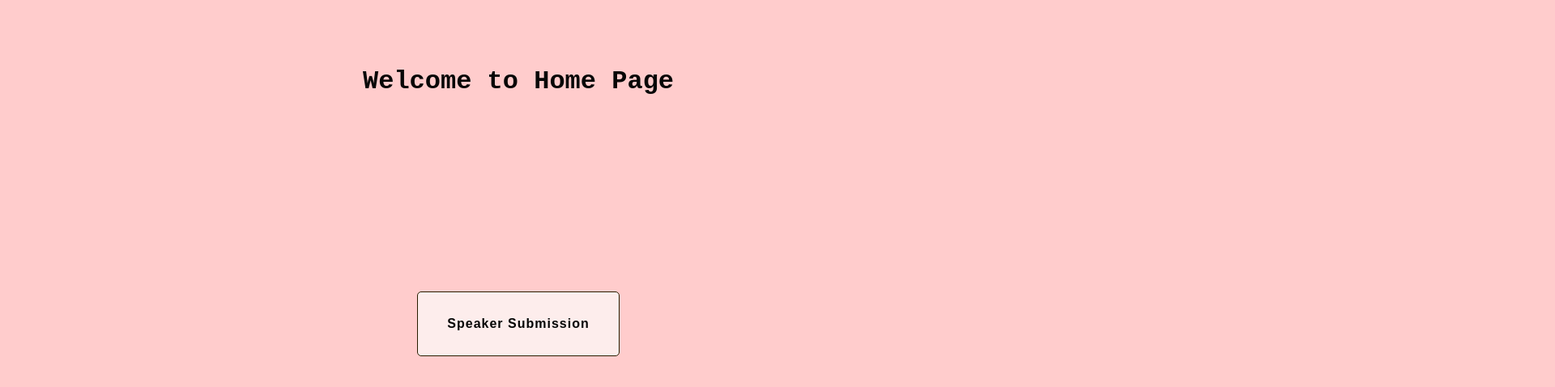
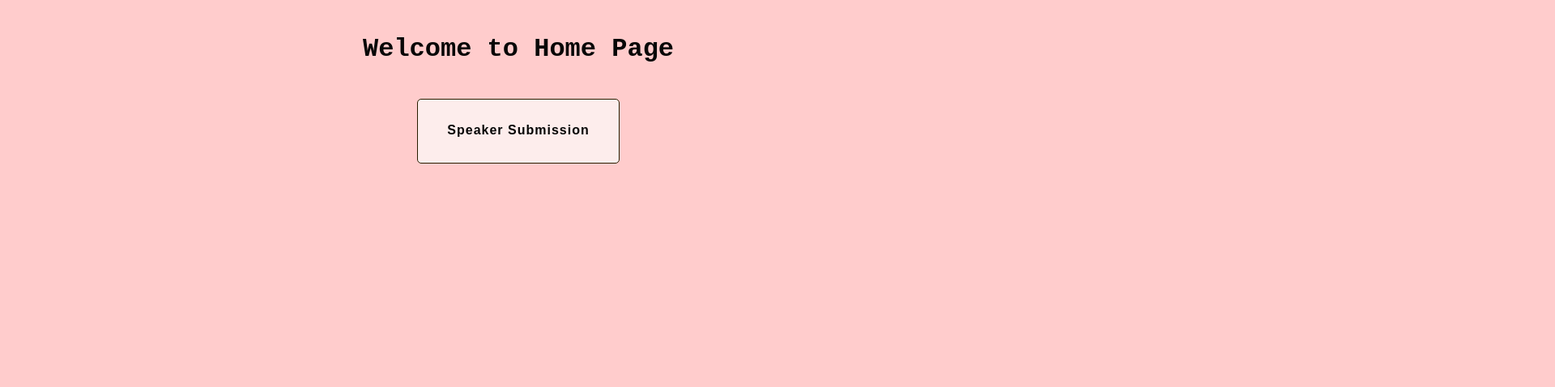
Before and after one commit to Lbarajon/BARAJON_HTML-FORMS, a plain HTML site: page index.html in a window 1280 px wide. Shown: the whole page at 81% size, 1920 px wide, since content can reach past the window. Drawn offline with Linux system fonts and the light colour scheme.

Commit message:
first commit

```diff
--- a/style.css
+++ b/style.css
@@ -22,14 +22,10 @@ a {
     height: 80px;
     width: 250px;
     background: #FDEDEC;
-    position: absolute;
+    position: static;
     margin: auto;
     border: 1px solid #271e00;
     border-radius: 5px;
-    left: 0;
-    right: 0;
-    top: 0;
-    bottom: 0;
     place-items: center;
     font-family: "Poppins", sans-serif;
     font-weight: bold;
@@ -55,9 +51,9 @@ a {
     text-align: center;
     border-radius: none;
 
-    width: 200%;
-    margin: 30px 0;
-    padding: 50px;
+    width: 100%;
+    margin: 20px 0;
+    padding: 20px;
 }
 
 .speaker-form-header h1 {
```
